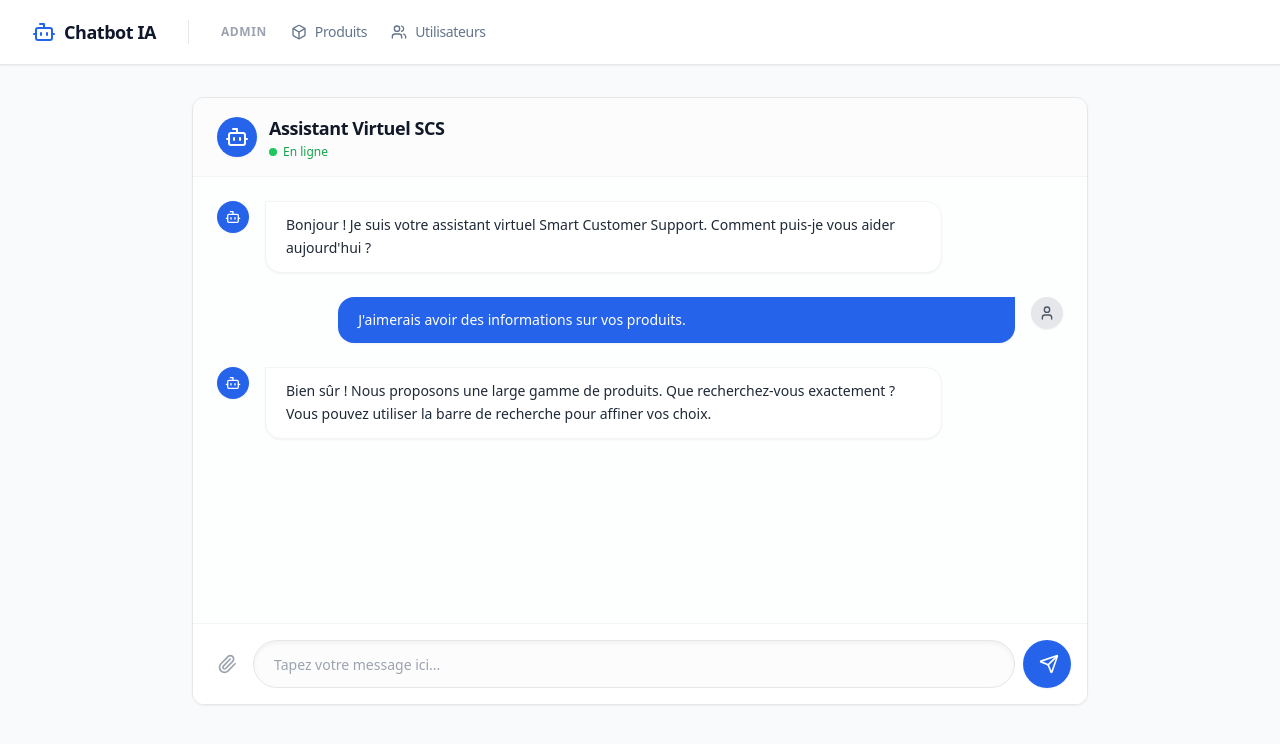
After one commit to NicolasMaku/smart-customer-support, a Flask app: page /chat/ in a window 1280 px wide. The commit adds this page. Shown: the top 744 px of the page. Run offline with Flask 3, Linux system fonts and the light colour scheme; parts of the project's set-up code (start-up, migrations or seed data) failed here and were passed over; some libraries are stand-ins or nearby versions.

Commit message:
feat: implement chatbot interface and refactor admin routes

```diff
--- a/app.py
+++ b/app.py
@@ -4,6 +4,7 @@ from config import Config
 from database import ensure_database_exists, init_db
 from routes.produit_routes import produit_bp
 from routes.user_routes import user_bp
+from routes.chat_routes import chat_bp
 
 
 def create_app():
@@ -13,10 +14,11 @@ def create_app():
     init_db(app)
     app.register_blueprint(produit_bp)
     app.register_blueprint(user_bp)
+    app.register_blueprint(chat_bp)
 
     @app.route("/")
     def home():
-        return redirect(url_for("produit.index"))
+        return redirect(url_for("chat.index"))
 
     return app
 
--- /dev/null
+++ b/controllers/chat_controller.py
@@ -0,0 +1,6 @@
+from flask import render_template
+
+class ChatController:
+    @staticmethod
+    def index():
+        return render_template("chat/index.html")
--- a/routes/produit_routes.py
+++ b/routes/produit_routes.py
@@ -2,7 +2,7 @@ from flask import Blueprint
 
 from controllers.produit_controller import ProduitController
 
-produit_bp = Blueprint("produit", __name__, url_prefix="/produits")
+produit_bp = Blueprint("produit", __name__, url_prefix="/admin/produits")
 
 produit_bp.add_url_rule("/", "index", ProduitController.index, methods=["GET"])
 produit_bp.add_url_rule(
--- a/routes/user_routes.py
+++ b/routes/user_routes.py
@@ -2,7 +2,7 @@ from flask import Blueprint
 
 from controllers.user_controller import UserController
 
-user_bp = Blueprint("user", __name__, url_prefix="/users")
+user_bp = Blueprint("user", __name__, url_prefix="/admin/users")
 
 user_bp.add_url_rule("/", "index", UserController.index, methods=["GET"])
 user_bp.add_url_rule(
--- a/templates/base.html
+++ b/templates/base.html
@@ -58,24 +58,23 @@
     <nav class="bg-white border-b border-gray-200 sticky top-0 z-50 shadow-sm">
         <div class="max-w-7xl mx-auto px-4 sm:px-6 lg:px-8">
             <div class="flex justify-between h-16 items-center">
-                <div class="flex gap-4 items-center">
-                    <a class="flex items-center gap-2 font-semibold text-lg tracking-tight" href="{{ url_for('produit.index') }}">
-                        <i data-lucide="box" class="w-6 h-6"></i>
+                <div class="flex gap-6 items-center w-full">
+                    <a class="flex items-center gap-2 font-bold text-lg tracking-tight text-primary" href="{{ url_for('chat.index') }}">
+                        <i data-lucide="bot" class="w-6 h-6 text-blue-600"></i>
+                        Chatbot IA
+                    </a>
+
+                    <div class="h-6 w-px bg-gray-200 mx-2"></div>
+
+                    <span class="text-xs font-bold text-gray-400 uppercase tracking-wider">Admin</span>
+
+                    <a class="flex items-center gap-2 font-medium text-sm tracking-tight text-muted-foreground hover:text-foreground transition-colors" href="{{ url_for('produit.index') }}">
+                        <i data-lucide="box" class="w-4 h-4"></i>
                         Produits
                     </a>
-                    <a class="flex items-center gap-2 font-semibold text-lg tracking-tight ml-4 text-muted-foreground hover:text-foreground" href="{{ url_for('user.index') }}">
-                        <i data-lucide="users" class="w-6 h-6"></i>
+                    <a class="flex items-center gap-2 font-medium text-sm tracking-tight text-muted-foreground hover:text-foreground transition-colors" href="{{ url_for('user.index') }}">
+                        <i data-lucide="users" class="w-4 h-4"></i>
                         Utilisateurs
-                    </a>
-                </div>
-                <div class="flex gap-2">
-                    <a class="inline-flex items-center justify-center rounded-md text-sm font-medium ring-offset-background transition-colors focus-visible:outline-none focus-visible:ring-2 focus-visible:ring-ring focus-visible:ring-offset-2 disabled:pointer-events-none disabled:opacity-50 border border-input bg-background hover:bg-gray-100 h-9 px-4 py-2" href="{{ url_for('produit.create_form') }}">
-                        <i data-lucide="plus" class="w-4 h-4 mr-2"></i>
-                        Produit
-                    </a>
-                    <a class="inline-flex items-center justify-center rounded-md text-sm font-medium ring-offset-background transition-colors focus-visible:outline-none focus-visible:ring-2 focus-visible:ring-ring focus-visible:ring-offset-2 disabled:pointer-events-none disabled:opacity-50 bg-primary text-primary-foreground hover:bg-primary/90 h-9 px-4 py-2" href="{{ url_for('user.create_form') }}">
-                        <i data-lucide="plus" class="w-4 h-4 mr-2"></i>
-                        Utilisateur
                     </a>
                 </div>
             </div>
--- /dev/null
+++ b/templates/chat/index.html
@@ -0,0 +1,116 @@
+{% extends "base.html" %}
+
+{% block title %}Chatbot IA{% endblock %}
+
+{% block content %}
+<div class="flex flex-col h-[calc(100vh-12rem)] max-w-4xl mx-auto border border-gray-200 rounded-xl bg-white shadow-sm overflow-hidden">
+    <!-- Header -->
+    <div class="flex items-center gap-3 px-6 py-4 border-b border-gray-100 bg-gray-50/50">
+        <div class="flex items-center justify-center w-10 h-10 rounded-full bg-blue-600 text-white shadow-sm">
+            <i data-lucide="bot" class="w-6 h-6"></i>
+        </div>
+        <div>
+            <h2 class="text-lg font-semibold tracking-tight text-gray-900">Assistant Virtuel SCS</h2>
+            <p class="text-xs text-green-600 font-medium flex items-center gap-1.5 mt-0.5">
+                <span class="relative flex h-2 w-2">
+                  <span class="animate-ping absolute inline-flex h-full w-full rounded-full bg-green-400 opacity-75"></span>
+                  <span class="relative inline-flex rounded-full h-2 w-2 bg-green-500"></span>
+                </span>
+                En ligne
+            </p>
+        </div>
+    </div>
+
+    <!-- Messages Area -->
+    <div class="flex-1 p-6 overflow-y-auto bg-gray-50/30 space-y-6" id="chat-messages">
+        <!-- AI Welcome Message -->
+        <div class="flex gap-4">
+            <div class="flex-shrink-0 w-8 h-8 rounded-full bg-blue-600 flex items-center justify-center text-white shadow-sm">
+                <i data-lucide="bot" class="w-4 h-4"></i>
+            </div>
+            <div class="flex-1 bg-white border border-gray-100 rounded-2xl rounded-tl-none px-5 py-3 shadow-sm inline-block max-w-[80%] text-gray-800">
+                <p class="text-sm leading-relaxed">Bonjour ! Je suis votre assistant virtuel Smart Customer Support. Comment puis-je vous aider aujourd'hui ?</p>
+            </div>
+        </div>
+
+        <!-- User Message (Example) -->
+        <div class="flex gap-4 flex-row-reverse">
+            <div class="flex-shrink-0 w-8 h-8 rounded-full bg-gray-200 flex items-center justify-center text-gray-600 shadow-sm">
+                <i data-lucide="user" class="w-4 h-4"></i>
+            </div>
+            <div class="flex-1 bg-blue-600 text-white rounded-2xl rounded-tr-none px-5 py-3 shadow-sm inline-block max-w-[80%]">
+                <p class="text-sm leading-relaxed">J'aimerais avoir des informations sur vos produits.</p>
+            </div>
+        </div>
+
+        <!-- AI Response (Example) -->
+        <div class="flex gap-4">
+            <div class="flex-shrink-0 w-8 h-8 rounded-full bg-blue-600 flex items-center justify-center text-white shadow-sm">
+                <i data-lucide="bot" class="w-4 h-4"></i>
+            </div>
+            <div class="flex-1 bg-white border border-gray-100 rounded-2xl rounded-tl-none px-5 py-3 shadow-sm inline-block max-w-[80%] text-gray-800">
+                <p class="text-sm leading-relaxed">Bien sûr ! Nous proposons une large gamme de produits. Que recherchez-vous exactement ? Vous pouvez utiliser la barre de recherche pour affiner vos choix.</p>
+            </div>
+        </div>
+    </div>
+
+    <!-- Input Area -->
+    <div class="p-4 border-t border-gray-100 bg-white">
+        <form class="flex gap-2 items-center" onsubmit="event.preventDefault(); addMessage();">
+            <button type="button" class="p-2 text-gray-400 hover:text-gray-600 transition-colors rounded-full hover:bg-gray-100 flex-shrink-0">
+                <i data-lucide="paperclip" class="w-5 h-5"></i>
+            </button>
+            <input type="text" id="chat-input" placeholder="Tapez votre message ici..." autocomplete="off"
+                class="flex-1 h-12 px-5 rounded-full border border-gray-200 bg-gray-50/50 focus:outline-none focus:ring-2 focus:ring-blue-500/20 focus:border-blue-500 text-sm transition-all shadow-inner">
+            <button type="submit" class="w-12 h-12 rounded-full bg-blue-600 text-white flex items-center justify-center hover:bg-blue-700 transition-colors shadow-sm disabled:opacity-50 flex-shrink-0">
+                <i data-lucide="send" class="w-5 h-5 ml-1"></i>
+            </button>
+        </form>
+    </div>
+</div>
+
+<script>
+    function addMessage() {
+        const input = document.getElementById('chat-input');
+        const text = input.value.trim();
+        if (!text) return;
+
+        const messagesArea = document.getElementById('chat-messages');
+
+        // Add User message
+        const userHtml = `
+        <div class="flex gap-4 flex-row-reverse animate-in slide-in-from-bottom-2 duration-300 mt-6">
+            <div class="flex-shrink-0 w-8 h-8 rounded-full bg-gray-200 flex items-center justify-center text-gray-600 shadow-sm">
+                <i data-lucide="user" class="w-4 h-4"></i>
+            </div>
+            <div class="flex-1 bg-blue-600 text-white rounded-2xl rounded-tr-none px-5 py-3 shadow-sm inline-block max-w-[80%]">
+                <p class="text-sm leading-relaxed">${text}</p>
+            </div>
+        </div>
+        `;
+        messagesArea.insertAdjacentHTML('beforeend', userHtml);
+        lucide.createIcons();
+        input.value = '';
+
+        // Scroll to bottom smoothly
+        messagesArea.scrollTo({ top: messagesArea.scrollHeight, behavior: 'smooth' });
+
+        // Simulate AI typing...
+        setTimeout(() => {
+            const aiHtml = `
+            <div class="flex gap-4 animate-in slide-in-from-bottom-2 duration-300 mt-6">
+                <div class="flex-shrink-0 w-8 h-8 rounded-full bg-blue-600 flex items-center justify-center text-white shadow-sm">
+                    <i data-lucide="bot" class="w-4 h-4"></i>
+                </div>
+                <div class="flex-1 bg-white border border-gray-100 rounded-2xl rounded-tl-none px-5 py-3 shadow-sm inline-block max-w-[80%] text-gray-800">
+                    <p class="text-sm leading-relaxed">Ceci est une réponse automatique de démonstration. L'intégration de la vraie IA (OpenAI, Gemini...) sera faite dans la prochaine étape !</p>
+                </div>
+            </div>
+            `;
+            messagesArea.insertAdjacentHTML('beforeend', aiHtml);
+            lucide.createIcons();
+            messagesArea.scrollTo({ top: messagesArea.scrollHeight, behavior: 'smooth' });
+        }, 1000);
+    }
+</script>
+{% endblock %}
```
Also changed, not shown: routes/chat_routes.py (added, +7 -0 lines).
